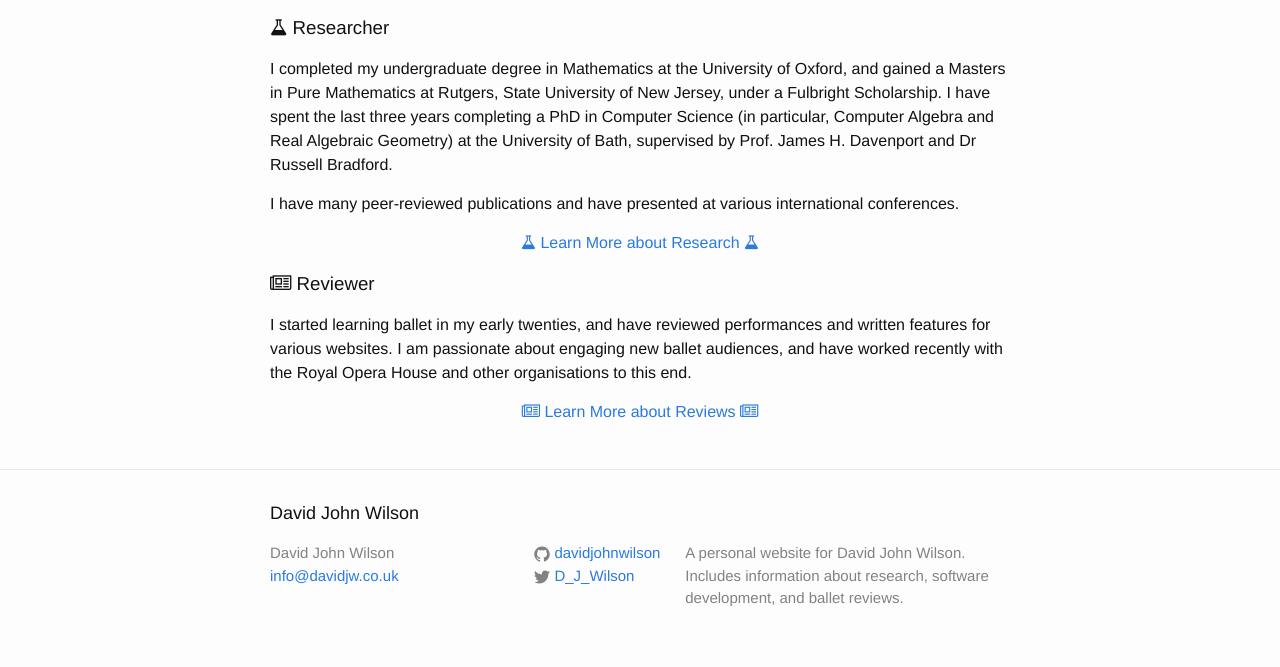
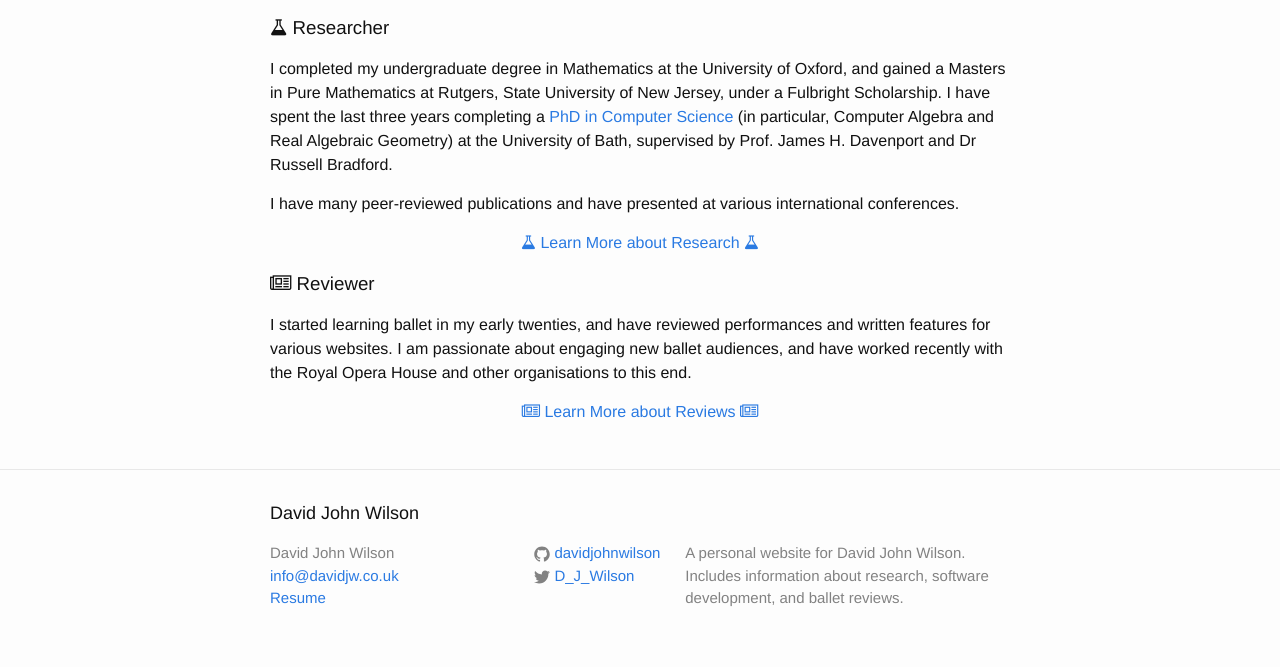
Before and after one commit to Davidjohnwilson/davidjohnwilson.github.io, a Jekyll site: the page built from index.html, in a window 1280 px wide. Shown: the part 806-1473 px from the top of the page. Built offline with Jekyll 4.4.1, drawn with Linux system fonts in a browser that asks for light colours; nearby versions of some CDN libraries.

Commit message:
Add CV and update PhD links

```diff
--- a/_includes/footer.html
+++ b/_includes/footer.html
@@ -9,6 +9,7 @@
         <ul class="contact-list">
           <li>{{ site.title }}</li>
           <li><a href="mailto:{{ site.email }}">{{ site.email }}</a></li>
+          <li><a href="/files/DJW-CV.pdf">Resume</a></li>
         </ul>
       </div>
 
--- a/index.html
+++ b/index.html
@@ -23,7 +23,7 @@ layout: default
     <center><p><a href="./developer/index.html"><i class="fa fa-laptop"></i> Learn More about Software Development <i class="fa fa-laptop"></i></a></p></center>
 
   <h3><i class="fa fa-flask"></i> Researcher</h3>
-    <p>I completed my undergraduate degree in Mathematics at the University of Oxford, and gained a Masters in Pure Mathematics at Rutgers, State University of New Jersey, under a Fulbright Scholarship. I have spent the last three years completing a PhD in Computer Science (in particular, Computer Algebra and Real Algebraic Geometry) at the University of Bath, supervised by Prof. James H. Davenport and Dr Russell Bradford.</p>
+    <p>I completed my undergraduate degree in Mathematics at the University of Oxford, and gained a Masters in Pure Mathematics at Rutgers, State University of New Jersey, under a Fulbright Scholarship. I have spent the last three years completing a <a href="/publications/djwthesis.pdf">PhD in Computer Science</a> (in particular, Computer Algebra and Real Algebraic Geometry) at the University of Bath, supervised by Prof. James H. Davenport and Dr Russell Bradford.</p>
     <p>I have many peer-reviewed publications and have presented at various international conferences.</p>
     <center><p><a href="./researcher/index.html"><i class="fa fa-flask"></i> Learn More about Research <i class="fa fa-flask"></i></a></p></center>
 
```
Also changed, not shown: _posts/2016-11-13-transitioning-from-phd-to-industry.md (+2 -2 lines), data.md (+1 -1 lines), developer.md (+1 -1 lines), researcher.md (+1 -1 lines), 1 other file.
